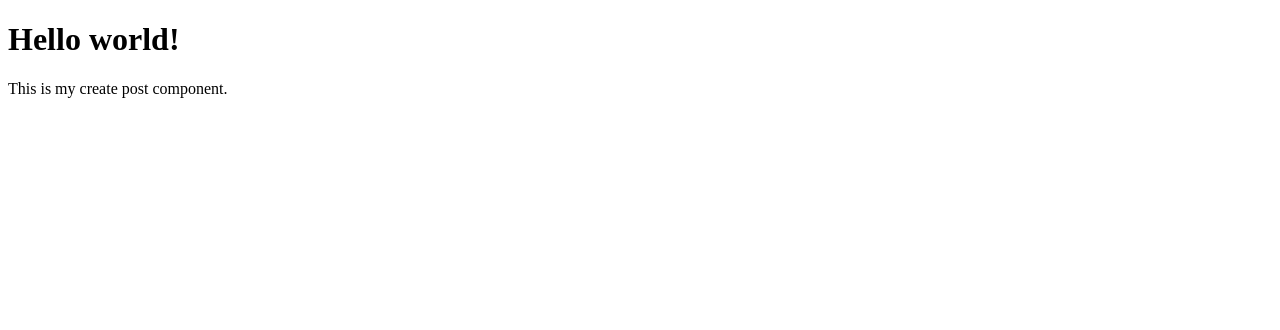
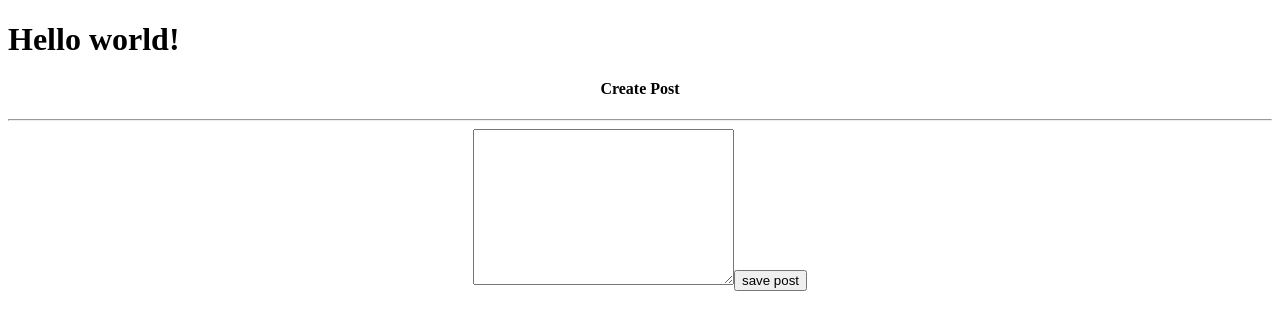
Before and after one commit to vaibhavbuccha/meanApp, an Angular app: page / in a window 1280 px wide. Shown: the top 330 px of the page. Built offline with nearby package versions, Linux system fonts and the light colour scheme.

Commit message:
form creatation

```diff
--- a/src/app/posts/post-create/post-create.component.html
+++ b/src/app/posts/post-create/post-create.component.html
@@ -1 +1,8 @@
-<p>This is my create post component.</p>
+<div align="center">
+  <h4>Create Post</h4>
+  <hr>
+  <div>
+    <textarea name="" id="" cols="30" rows="10"></textarea>
+    <button (click)="createPost()" >save post</button>
+  </div>
+</div>
--- a/src/app/posts/post-create/post-create.component.ts
+++ b/src/app/posts/post-create/post-create.component.ts
@@ -6,5 +6,7 @@ import { Component } from '@angular/core';
 })
 
 export class postCreateComponent {
-
+  createPost(){
+    alert('Post Added!');
+  }
 }
```
